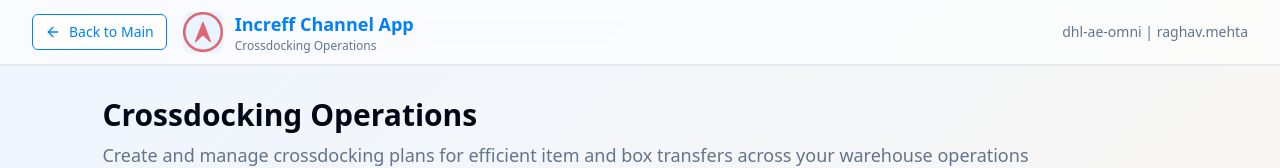
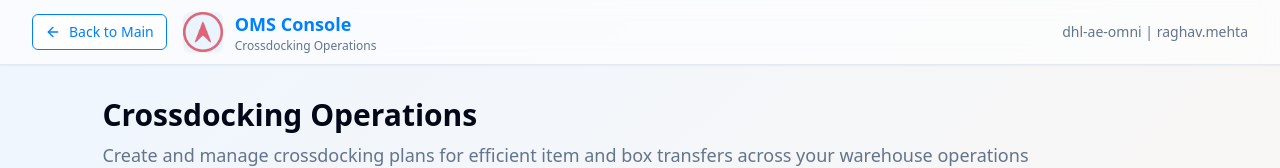
Before and after one commit to Omniproduct/increff-channel-app, a React (Vite) app: page /crossdocking in a window 1280 px wide. Shown: the top 168 px of the page. Built offline with nearby package versions, Linux system fonts and the light colour scheme.

Commit message:
Rename application to "OMS Console"
Update UI keywords to "OMS console"

```diff
--- a/index.html
+++ b/index.html
@@ -3,7 +3,7 @@
   <head>
     <meta charset="UTF-8" />
     <meta name="viewport" content="width=device-width, initial-scale=1.0" />
-    <title>order-zenith-uploader-app</title>
+    <title>OMS Console</title>
     <meta name="description" content="Lovable Generated Project" />
     <meta name="author" content="Lovable" />
 
--- a/src/components/order/EmptyState.tsx
+++ b/src/components/order/EmptyState.tsx
@@ -17,7 +17,7 @@ export const EmptyState = ({ onStartOrder }: EmptyStateProps) => {
           </div>
           <h2 className="text-2xl font-semibold mb-2">No orders yet – let's fix that!</h2>
           <p className="text-muted-foreground">
-            Create your first order to get started with the Increff Channel App.
+            Create your first order to get started with the OMS Console.
           </p>
         </div>
         <Button onClick={onStartOrder} size="lg" className="w-full bg-primary hover:bg-primary/90">
--- a/src/pages/Crossdocking.tsx
+++ b/src/pages/Crossdocking.tsx
@@ -27,7 +27,7 @@ const Crossdocking = () => {
                 <div className="absolute inset-0 rounded-lg bg-primary/10 animate-pulse"></div>
               </div>
               <div>
-                <h1 className="text-lg font-bold text-primary">Increff Channel App</h1>
+                <h1 className="text-lg font-bold text-primary">OMS Console</h1>
                 <p className="text-xs text-muted-foreground">Crossdocking Operations</p>
               </div>
             </div>
--- a/src/pages/Index.tsx
+++ b/src/pages/Index.tsx
@@ -58,7 +58,7 @@ const Index = () => {
               <div className="absolute inset-0 rounded-lg bg-primary/10 animate-pulse"></div>
             </div>
             <div>
-              <h1 className="text-lg font-bold text-foreground">Increff Channel App</h1>
+              <h1 className="text-lg font-bold text-foreground">OMS Console</h1>
               <p className="text-xs text-muted-foreground">Order Management System</p>
             </div>
           </div>
@@ -86,7 +86,7 @@ const Index = () => {
             <AnimatedIcon icon={Users} className="bg-purple-100 text-purple-600 shadow-lg border-2 border-purple-200" delay={1} />
           </div>
           <div className="space-y-2">
-            <h2 className="text-3xl font-bold tracking-tight text-foreground">Channel Management Hub</h2>
+            <h2 className="text-3xl font-bold tracking-tight text-foreground">OMS Console</h2>
             <p className="text-lg text-muted-foreground max-w-2xl mx-auto">
               Streamline your operations with our comprehensive order management and partner coordination platform
             </p>
--- a/src/pages/Inwards.tsx
+++ b/src/pages/Inwards.tsx
@@ -67,7 +67,7 @@ const Inwards = () => {
                 <div className="absolute inset-0 rounded-full bg-primary/10 animate-pulse"></div>
               </div>
               <div>
-                <h1 className="text-lg font-bold text-primary">Increff Channel App</h1>
+                <h1 className="text-lg font-bold text-primary">OMS Console</h1>
                 <p className="text-xs text-muted-foreground">Inward Order Management</p>
               </div>
             </div>
--- a/src/pages/Masters.tsx
+++ b/src/pages/Masters.tsx
@@ -118,7 +118,7 @@ const Masters = () => {
                 <div className="absolute inset-0 rounded-full bg-primary/10 animate-pulse"></div>
               </div>
               <div>
-                <h1 className="text-lg font-bold text-primary">Increff Channel App</h1>
+                <h1 className="text-lg font-bold text-primary">OMS Console</h1>
                 <p className="text-xs text-muted-foreground">Master Data Management</p>
               </div>
             </div>
--- a/src/pages/OrderJourney.tsx
+++ b/src/pages/OrderJourney.tsx
@@ -27,7 +27,7 @@ const OrderJourney = () => {
                 <div className="absolute inset-0 rounded-full bg-primary/10 animate-pulse"></div>
               </div>
               <div>
-                <h1 className="text-lg font-bold text-primary">Increff Channel App</h1>
+                <h1 className="text-lg font-bold text-primary">OMS Console</h1>
                 <p className="text-xs text-muted-foreground">Order Creation Journey</p>
               </div>
             </div>
--- a/src/pages/OrderUpload.tsx
+++ b/src/pages/OrderUpload.tsx
@@ -28,7 +28,7 @@ const OrderUpload = () => {
                 <div className="absolute inset-0 rounded-full bg-primary/10 animate-pulse"></div>
               </div>
               <div>
-                <h1 className="text-lg font-bold text-primary">Increff Channel App</h1>
+                <h1 className="text-lg font-bold text-primary">OMS Console</h1>
                 <p className="text-xs text-muted-foreground">Order Management System</p>
               </div>
             </div>
--- a/src/pages/Outwards.tsx
+++ b/src/pages/Outwards.tsx
@@ -108,7 +108,7 @@ const Outwards = () => {
                 <div className="absolute inset-0 rounded-full bg-primary/10 animate-pulse"></div>
               </div>
               <div>
-                <h1 className="text-lg font-bold text-primary">Increff Channel App</h1>
+                <h1 className="text-lg font-bold text-primary">OMS Console</h1>
                 <p className="text-xs text-muted-foreground">Outward Order Management</p>
               </div>
             </div>
```
